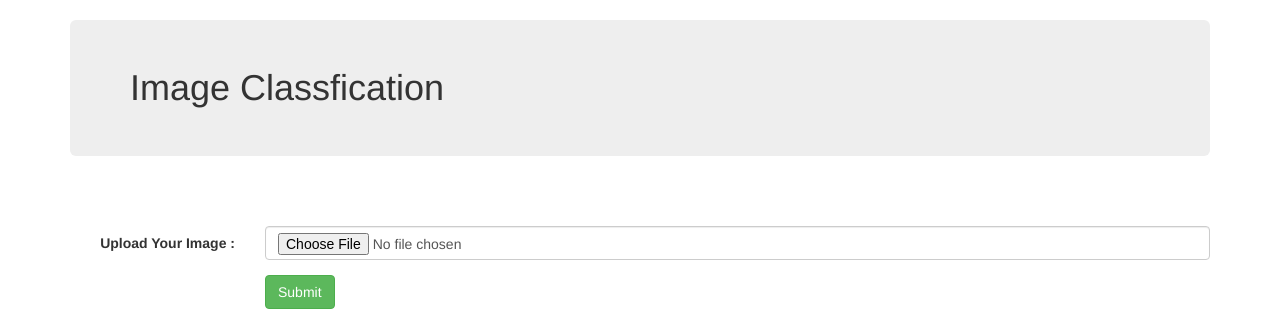
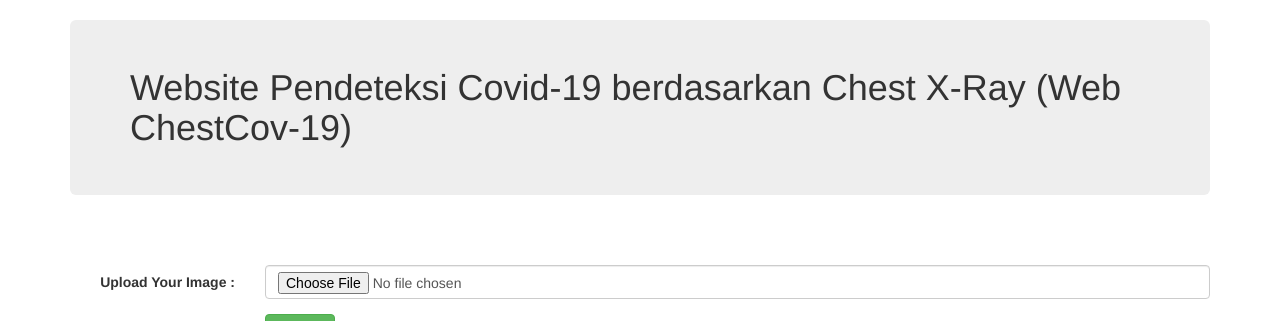
Before and after one commit to CSD-027/ChestCov19, a Flask app: template web-app/templates/home.html in a window 1280 px wide. Shown: the top 321 px of the page. Run offline with Flask 2, Linux system fonts and the light colour scheme; the template is opened without the code that fills it, so the values that code supplies are empty; some libraries are stand-ins or nearby versions.

Commit message:
Update home.html

```diff
--- a/web-app/templates/home.html
+++ b/web-app/templates/home.html
@@ -2,7 +2,7 @@
 <!DOCTYPE html>
 <html lang="en">
 <head>
-  <title>Image Classification</title>
+  <title>ChestCov19</title>
   <meta charset="utf-8">
   <meta name="viewport" content="width=device-width, initial-scale=1">
   <link rel="stylesheet" href="https://maxcdn.bootstrapcdn.com/bootstrap/3.4.1/css/bootstrap.min.css">
@@ -12,7 +12,8 @@
 <body>
 
 <div class="container">
-  <h1 class="jumbotron bg-primary">Image Classfication</h1>
+  <h1 class="jumbotron bg-primary">Website Pendeteksi Covid-19 berdasarkan Chest X-Ray (Web ChestCov-19)
+  </h1>
   <br><br>
   <form class="form-horizontal" action="/submit" method="post" enctype="multipart/form-data">
 
```
